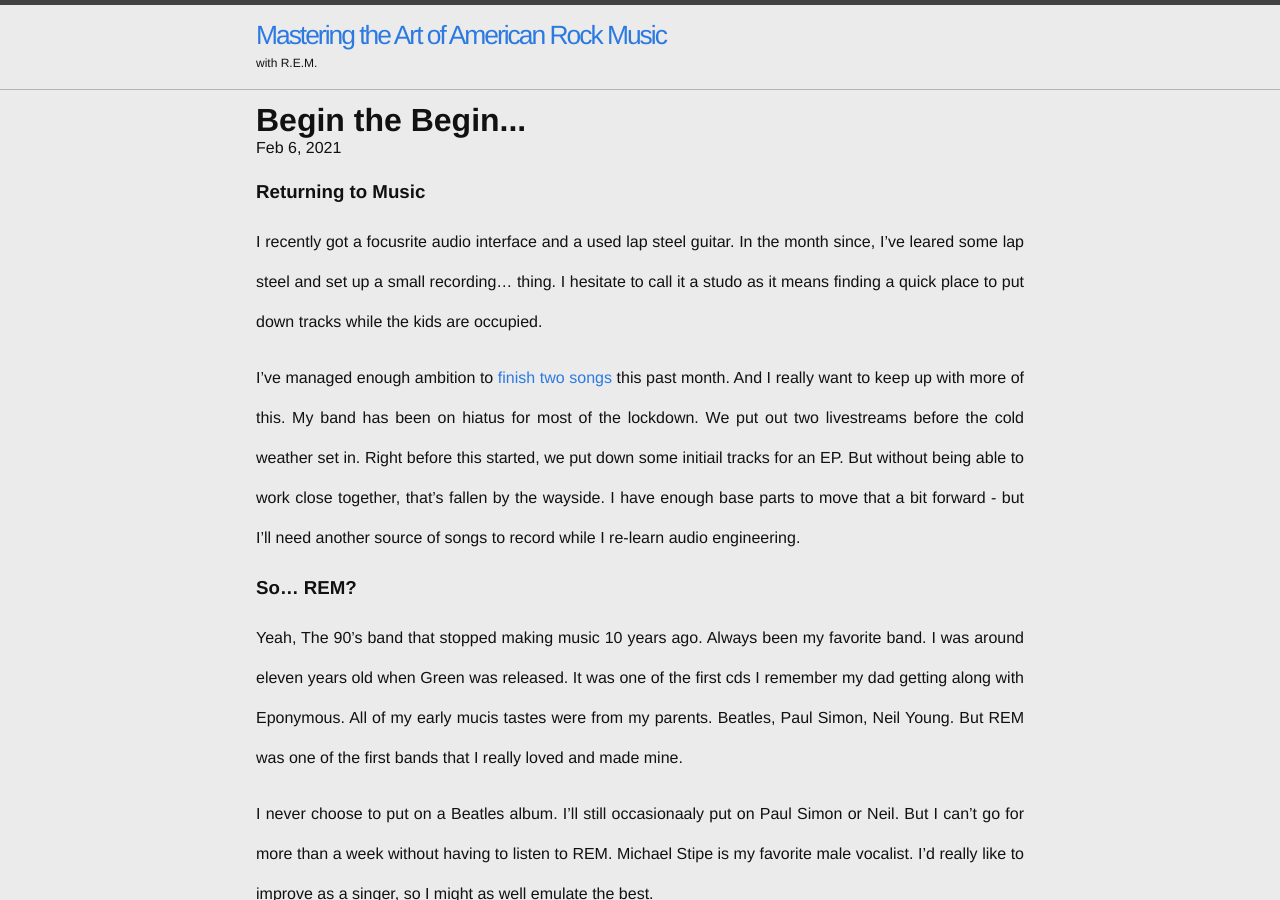
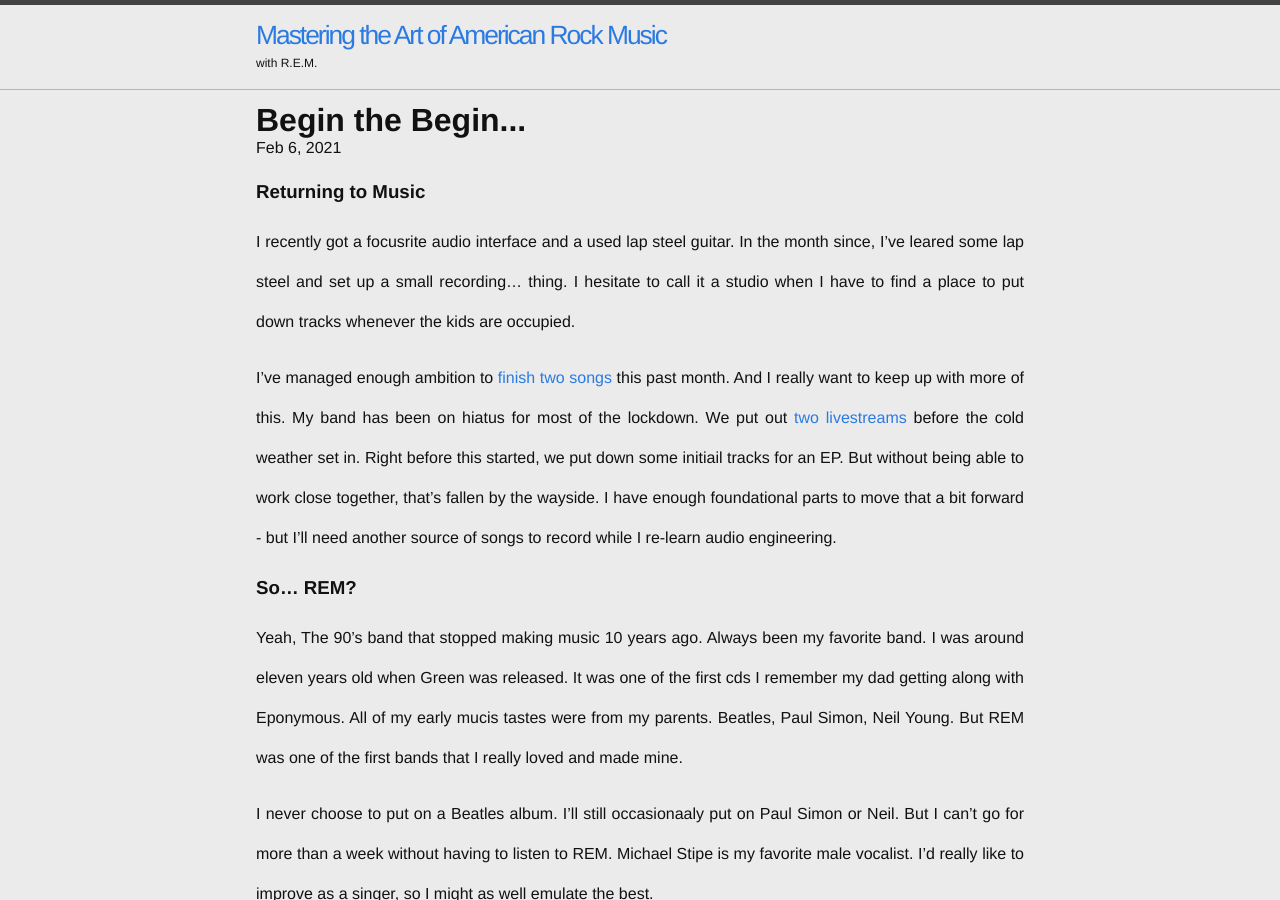
Before and after one commit to slatron/slatron.github.io, a Jekyll site: the page built from _posts/2021-02-06-begin-the-begin.md, in a window 1280 px wide and 900 px high. Built offline with Jekyll 4.4.1, drawn with Linux system fonts in a browser that asks for light colours; some of the changed text lies outside the part shown.

Commit message:
update intro

```diff
--- a/_posts/2021-02-06-begin-the-begin.md
+++ b/_posts/2021-02-06-begin-the-begin.md
@@ -9,9 +9,9 @@
 ---
 
 ### Returning to Music
-I recently got a focusrite audio interface and a used lap steel guitar. In the month since, I've leared some lap steel and set up a small recording... thing. I hesitate to call it a studo as it means finding a quick place to put down tracks while the kids are occupied.
+I recently got a focusrite audio interface and a used lap steel guitar. In the month since, I've leared some lap steel and set up a small recording... thing. I hesitate to call it a studio when I have to find a place to put down tracks whenever the kids are occupied.
 
-I've managed enough ambition to [finish two songs](https://soundcloud.com/slatron/sets/home-recordings) this past month. And I really want to keep up with more of this. My band has been on hiatus for most of the lockdown. We put out two livestreams before the cold weather set in. Right before this started, we put down some initiail tracks for an EP. But without being able to work close together, that's fallen by the wayside. I have enough base parts to move that a bit forward - but I'll need another source of songs to record while I re-learn audio engineering.
+I've managed enough ambition to [finish two songs](https://soundcloud.com/slatron/sets/home-recordings) this past month. And I really want to keep up with more of this. My band has been on hiatus for most of the lockdown. We put out [two](https://www.youtube.com/watch?v=PnaB-C-Chgw) [livestreams](https://www.youtube.com/watch?v=JRWzDKeiCcQ) before the cold weather set in. Right before this started, we put down some initiail tracks for an EP. But without being able to work close together, that's fallen by the wayside. I have enough foundational parts to move that a bit forward - but I'll need another source of songs to record while I re-learn audio engineering.
 
 ### So... REM?
 Yeah, The 90's band that stopped making music 10 years ago. Always been my favorite band. I was around eleven years old when Green was released. It was one of the first cds I remember my dad getting along with Eponymous.  All of my early mucis tastes were from my parents. Beatles, Paul Simon, Neil Young. But REM was one of the first bands that I really loved and made mine.
```
Also changed, not shown: other parts of _posts/2021-02-06-begin-the-begin.md (+3 -1 lines).
